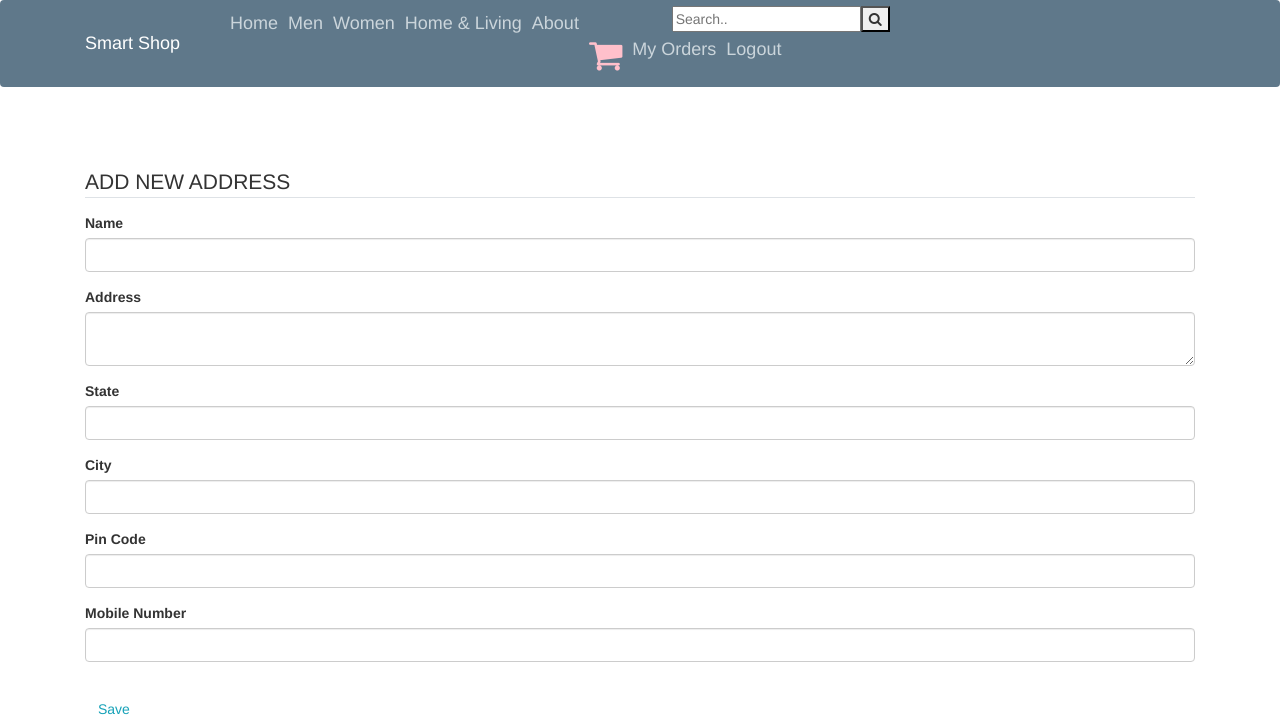
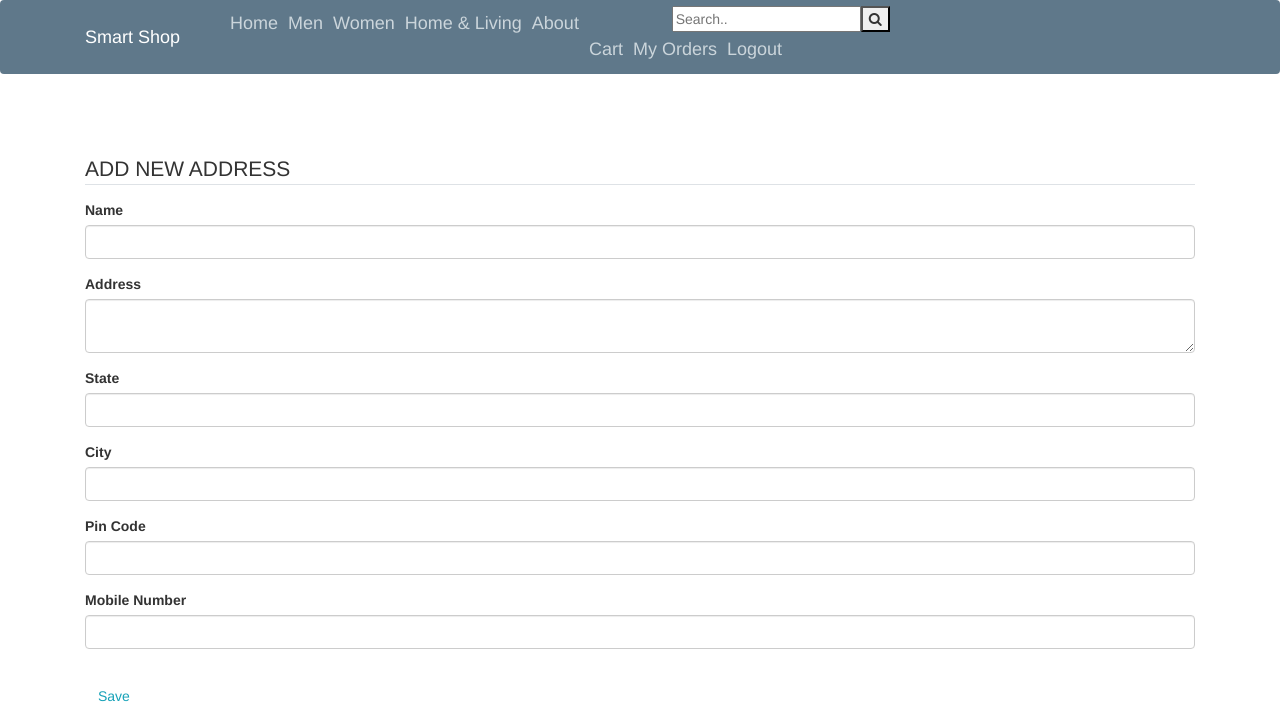
Before and after one commit to mohitarora3/Fashion-Store, a Flask app: page /user/address in a window 1280 px wide. Shown: the top 725 px of the page. After the commit the page ends 702 px from the top, so only its background shows below. Run offline with Flask 2, Linux system fonts and the light colour scheme; the visitor is signed in with stand-in values (Sample User, id 1); parts of the project's set-up code (start-up, migrations or seed data) failed here and were passed over; some libraries are stand-ins or nearby versions.

Commit message:
Update layout.html

```diff
--- a/ecommerce/templates/layout.html
+++ b/ecommerce/templates/layout.html
@@ -50,9 +50,18 @@
 			</div>
 			<div class="navbar-nav">
 	          {% if current_user.is_authenticated %}
-	          	<a class="nav-item nav-link" href="{{url_for('users.cart') }}" ><i class="fa fa-shopping-cart" style="font-size:36px; color:pink"></i></a>
+
+	          	<a class="nav-item nav-link" href="{{url_for('users.cart') }}" >Cart</a>
 	          	<a class="nav-item nav-link" href="{{ url_for('users.orders') }} ">My Orders</a>
-	          	<a class="nav-item nav-link" href="{{ url_for('users.logout') }}">Logout</a>
+
+
+               {%if current_user.role=='seller'%}
+
+	          	<a class="nav-item nav-link" href="{{url_for('seller.additem') }}" >Additem</a>
+	          	<a class="nav-item nav-link" href="{{ url_for('seller.viewupdate') }} ">Update your Items</a>
+	          	<a class="nav-item nav-link" href="{{ url_for('seller.ordersrecieved') }}">Orders Recieved</a>
+  	          	{%endif%}
+                <a class="nav-item nav-link" href="{{ url_for('users.logout') }}">Logout</a>
 	          {% else %}
 	          	<a class="nav-item nav-link" href="{{ url_for('users.login') }}">Login</a>
 	          	<a class="nav-item nav-link" href="{{ url_for('users.register') }}">Register</a>
```
